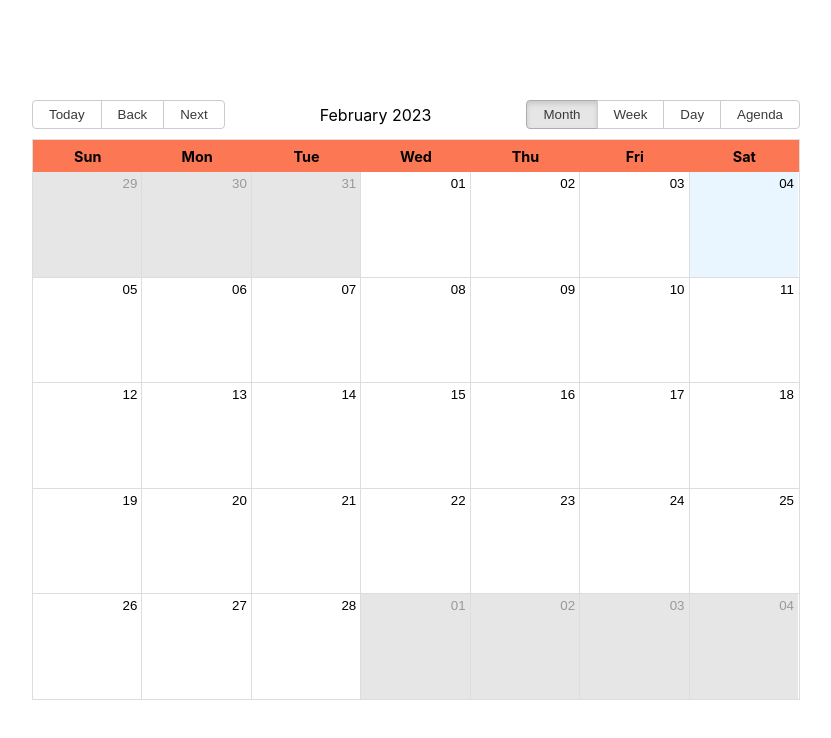
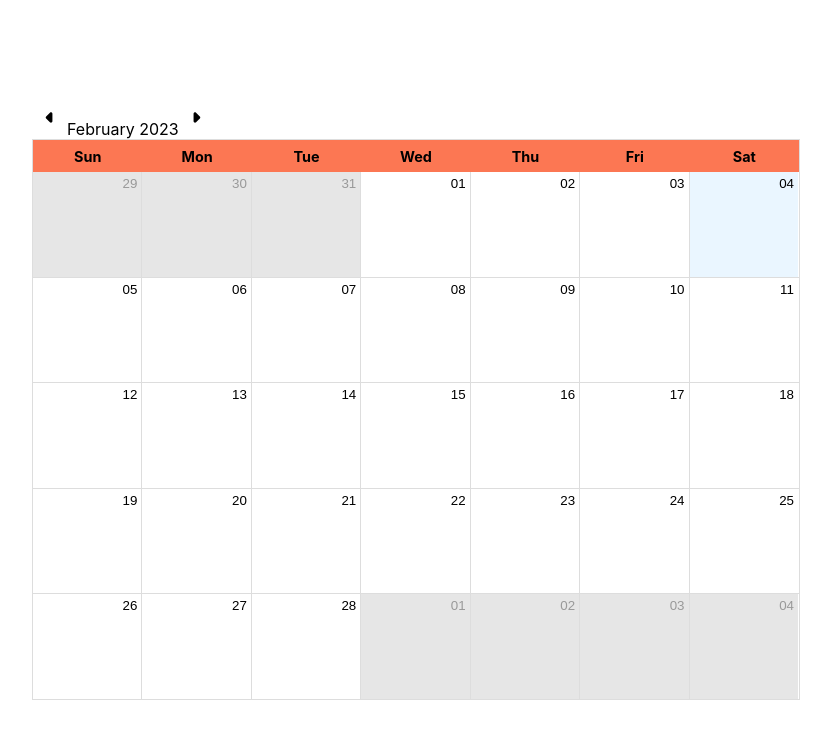
Before and after one commit to crnogorac-luka/my-react-calendar, a React (Create React App) app: page / in a window 1280 px wide. Shown: the top 738 px of the page, without its empty margins (224-1055 px from the left). Built offline with nearby package versions, Linux system fonts and the light colour scheme; no server answers.

Commit message:
Custom header created

```diff
--- a/package.json
+++ b/package.json
@@ -3,6 +3,10 @@
   "version": "0.1.0",
   "private": true,
   "dependencies": {
+    "@emotion/react": "^11.10.5",
+    "@emotion/styled": "^11.10.5",
+    "@mui/icons-material": "^5.11.0",
+    "@mui/material": "^5.11.8",
     "@testing-library/jest-dom": "^5.16.5",
     "@testing-library/react": "^13.4.0",
     "@testing-library/user-event": "^13.5.0",
--- a/src/components/Calendar/Calendar.js
+++ b/src/components/Calendar/Calendar.js
@@ -1,6 +1,10 @@
 import React, { useState, useEffect } from "react";
 import { useLocation } from "react-router-dom";
 import { Calendar as BigCalendar, momentLocalizer } from "react-big-calendar";
+
+import ArrowLeftRoundedIcon from '@mui/icons-material/ArrowLeftRounded';
+import ArrowRightRoundedIcon from '@mui/icons-material/ArrowRightRounded';
+
 import moment from "moment";
 import fetchResults from "../../services/api/CommitAPI";
 import "react-big-calendar/lib/css/react-big-calendar.css";
@@ -38,6 +42,23 @@ const Calendar = (props) => {
     }
   }, [location]);
 
+
+  const CustomToolbar = (props) => {
+    return (
+      <div className="toolbar">
+        <ArrowLeftRoundedIcon fontSize="large" className="back-button" onClick={props.onNavigate.bind(null, 'PREV')}>
+          Back
+        </ArrowLeftRoundedIcon>
+        <span className="current-month">
+          {props.label}
+        </span>
+        <ArrowRightRoundedIcon fontSize="large" className="next-button" onClick={props.onNavigate.bind(null, 'NEXT')}>
+          Next
+        </ArrowRightRoundedIcon>
+      </div>
+    );
+  };
+
   return (
     <BigCalendar
       selectable
@@ -50,7 +71,8 @@ const Calendar = (props) => {
       components={{
         eventWrapper: (props) => (
           <div className="custom-event-wrapper">{props.children}</div>
-        )
+        ),
+        toolbar: CustomToolbar
       }}
       className="height-600"
     />
--- a/src/components/Calendar/Calendar.scss
+++ b/src/components/Calendar/Calendar.scss
@@ -5,7 +5,7 @@
   width: 48rem;
 }
 
-.rbc-month-header {
+.rbc-month-header{
   .rbc-header {
     height: 2rem;
     background-color: $primaryColor;
```
Also changed, not shown: 1 other file (tests, documents, lock files or other folders).
